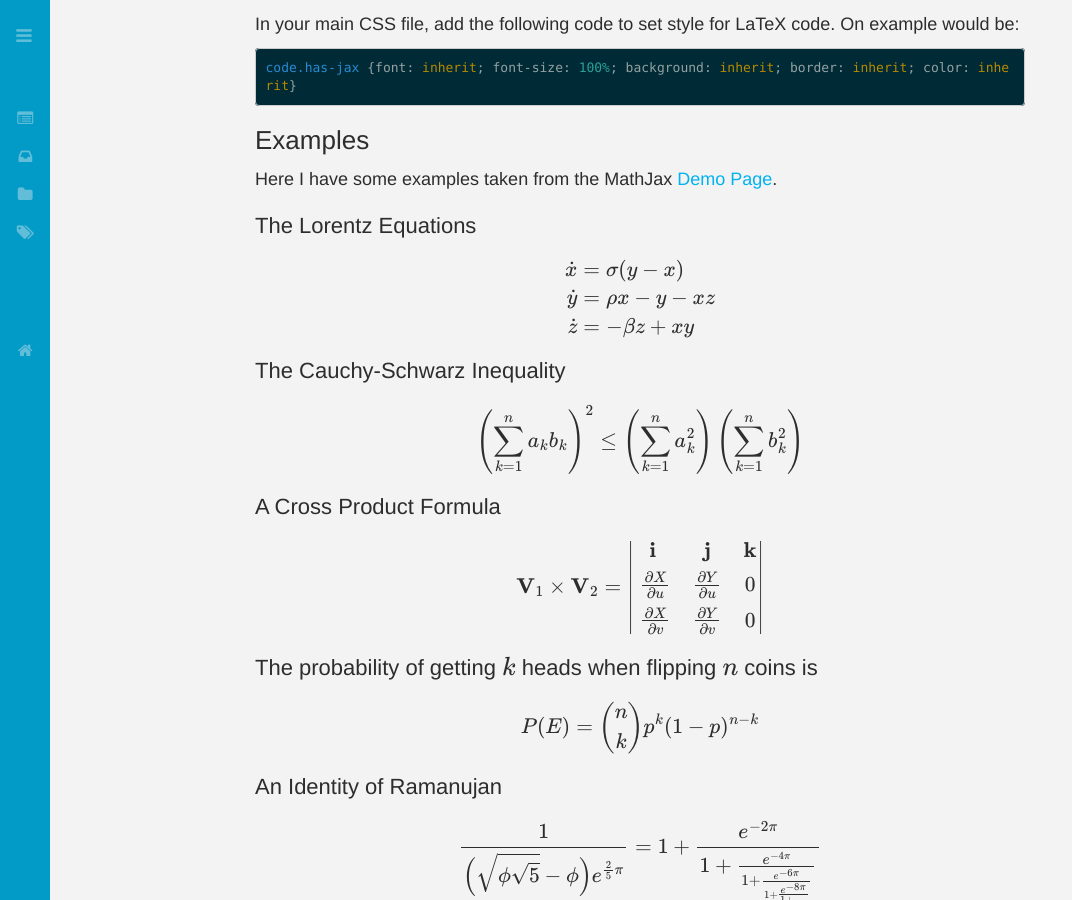
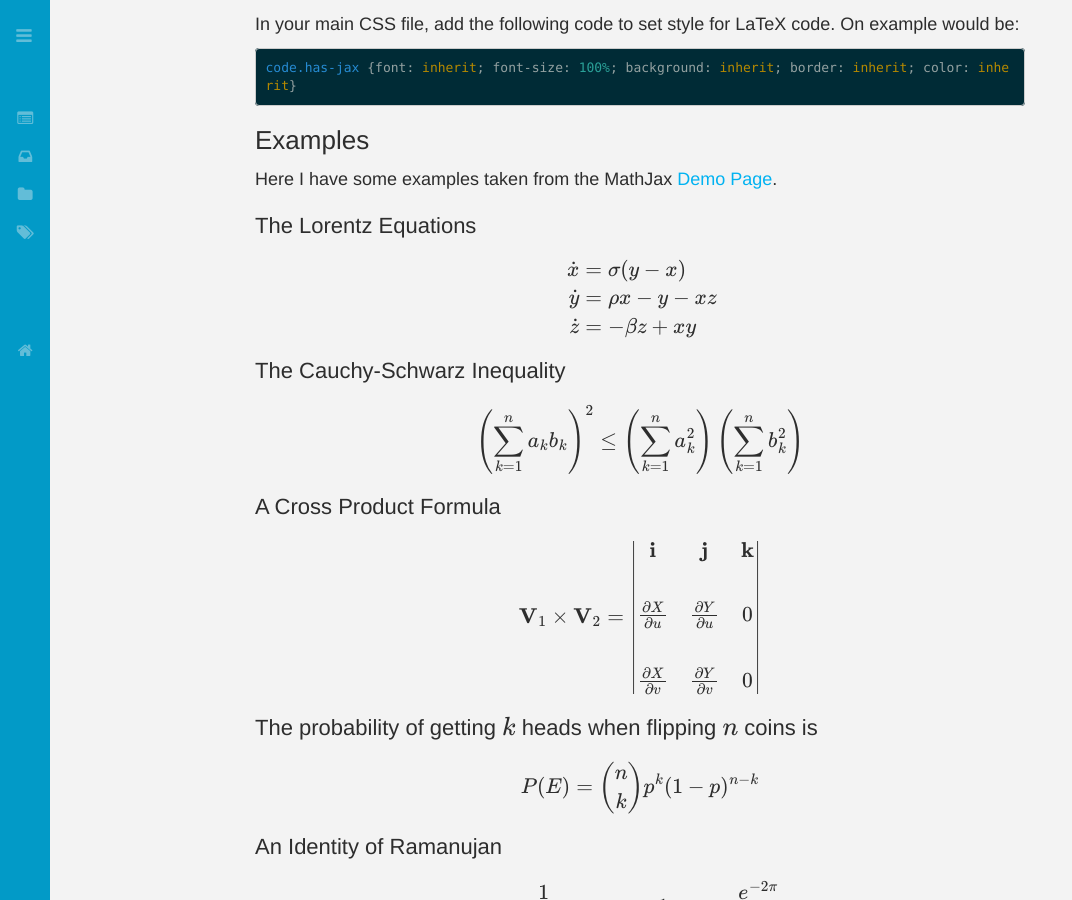
Before and after one commit to joysword/joysword.github.io, a Jekyll site: the page built from _posts/2014-02-13-latex_support_for_jekyll_blog.md, in a window 1280 px wide and 900 px high, scrolled down 1069 px. Shown: the whole window, without its empty margins (0-1072 px from the left). Built offline with Jekyll 4.4.1, drawn with Linux system fonts in a browser that asks for light colours; nearby versions of some CDN libraries; Markdown is read by kramdown in place of the engine named in the settings; formulas are drawn with MathJax 3; comment, search, counter and statistics services are not loaded.

Commit message:
using \\\\

```diff
--- a/_posts/2014-02-13-latex_support_for_jekyll_blog.md
+++ b/_posts/2014-02-13-latex_support_for_jekyll_blog.md
@@ -55,8 +55,8 @@ Here I have some examples taken from the MathJax [Demo Page](http://www.mathjax.
 
 $$
 \begin{aligned}
-\dot{x} & = \sigma(y-x) \\
-\dot{y} & = \rho x - y - xz \\
+\dot{x} & = \sigma(y-x) \\\
+\dot{y} & = \rho x - y - xz \\\
 \dot{z} & = -\beta z + xy
 \end{aligned}
 $$
@@ -69,8 +69,8 @@ $$ \left( \sum_{k=1}^n a_k b_k \right)^2 \leq \left( \sum_{k=1}^n a_k^2 \right)
 #### A Cross Product Formula
 
 $$\mathbf{V}_1 \times \mathbf{V}_2 =  \begin{vmatrix}
-\mathbf{i} & \mathbf{j} & \mathbf{k} \\\
-\frac{\partial X}{\partial u} &  \frac{\partial Y}{\partial u} & 0 \\\
+\mathbf{i} & \mathbf{j} & \mathbf{k} \\\\
+\frac{\partial X}{\partial u} &  \frac{\partial Y}{\partial u} & 0 \\\\
 \frac{\partial X}{\partial v} &  \frac{\partial Y}{\partial v} & 0
 \end{vmatrix} $$
 
```
